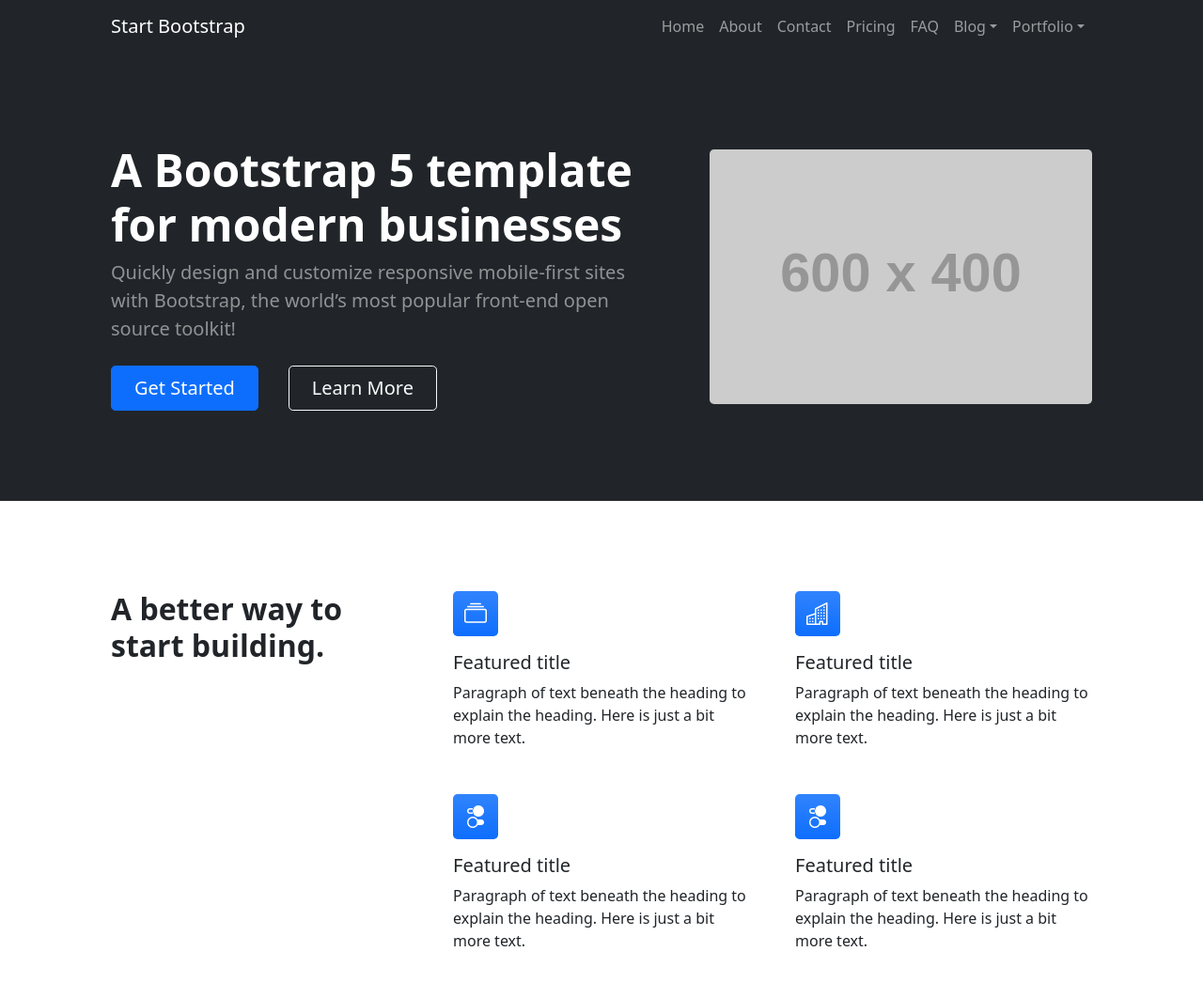
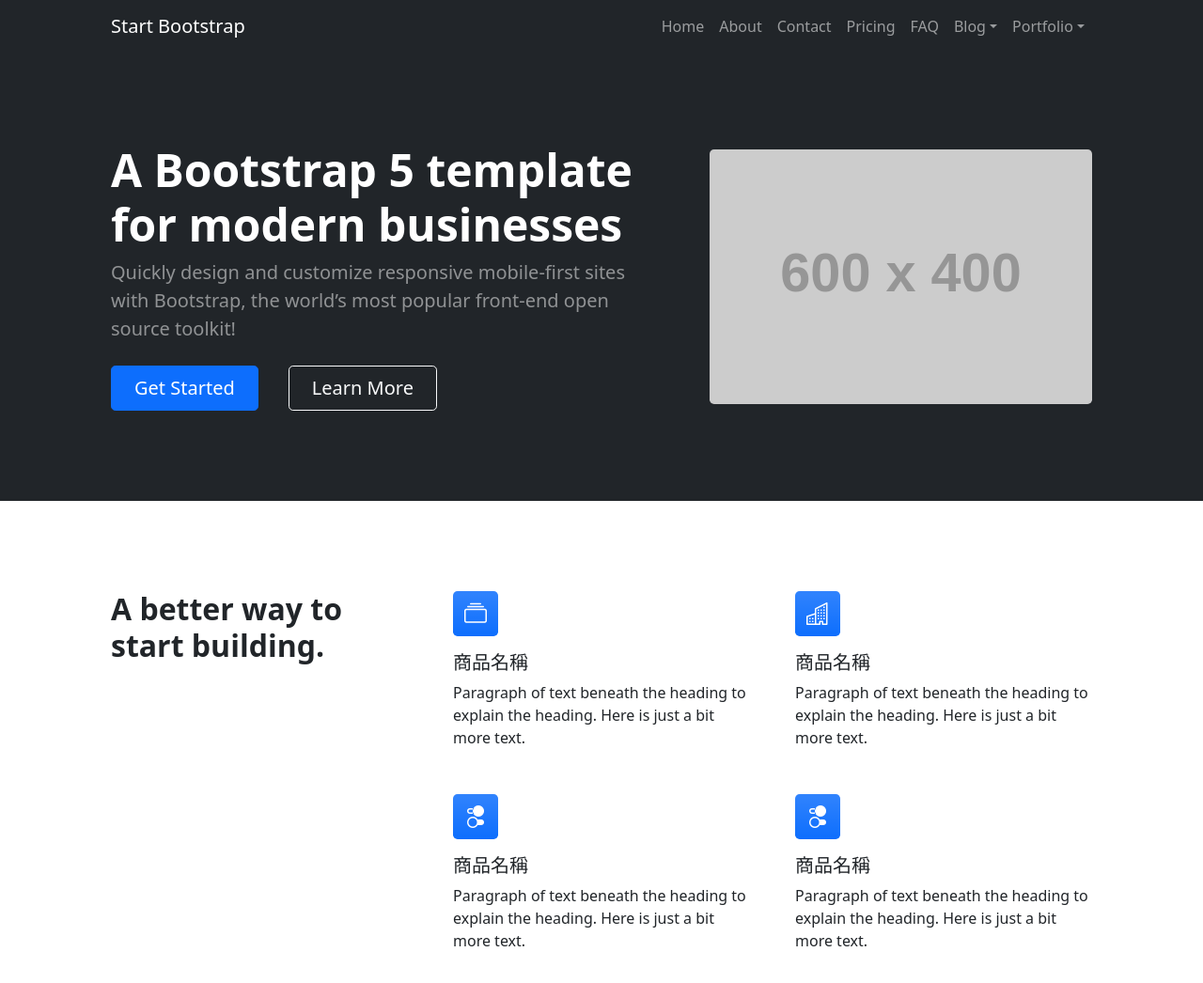
Before and after one commit to Hank0812/project, a plain HTML site: page index.html in a window 1280 px wide. Shown: the top 1046 px of the page at 94% size. Drawn offline with nearby package versions, Linux system fonts and the light colour scheme; placeholder pictures from the web are drawn by us.

Commit message:
update index

```diff
--- a/index.html
+++ b/index.html
@@ -72,22 +72,22 @@
                             <div class="row gx-5 row-cols-1 row-cols-md-2">
                                 <div class="col mb-5 h-100">
                                     <div class="feature bg-primary bg-gradient text-white rounded-3 mb-3"><i class="bi bi-collection"></i></div>
-                                    <h2 class="h5">Featured title</h2>
+                                    <h2 class="h5">商品名稱</h2>
                                     <p class="mb-0">Paragraph of text beneath the heading to explain the heading. Here is just a bit more text.</p>
                                 </div>
                                 <div class="col mb-5 h-100">
                                     <div class="feature bg-primary bg-gradient text-white rounded-3 mb-3"><i class="bi bi-building"></i></div>
-                                    <h2 class="h5">Featured title</h2>
+                                    <h2 class="h5">商品名稱</h2>
                                     <p class="mb-0">Paragraph of text beneath the heading to explain the heading. Here is just a bit more text.</p>
                                 </div>
                                 <div class="col mb-5 mb-md-0 h-100">
                                     <div class="feature bg-primary bg-gradient text-white rounded-3 mb-3"><i class="bi bi-toggles2"></i></div>
-                                    <h2 class="h5">Featured title</h2>
+                                    <h2 class="h5">商品名稱</h2>
                                     <p class="mb-0">Paragraph of text beneath the heading to explain the heading. Here is just a bit more text.</p>
                                 </div>
                                 <div class="col h-100">
                                     <div class="feature bg-primary bg-gradient text-white rounded-3 mb-3"><i class="bi bi-toggles2"></i></div>
-                                    <h2 class="h5">Featured title</h2>
+                                    <h2 class="h5">商品名稱</h2>
                                     <p class="mb-0">Paragraph of text beneath the heading to explain the heading. Here is just a bit more text.</p>
                                 </div>
                             </div>
@@ -95,6 +95,13 @@
                     </div>
                 </div>
             </section>
+            <!--     我是分隔線       -->
+
+
+
+
+
+            <!--     我是分隔線       -->
             <!-- Testimonial section-->
             <div class="py-5 bg-light">
                 <div class="container px-5 my-5">
```
